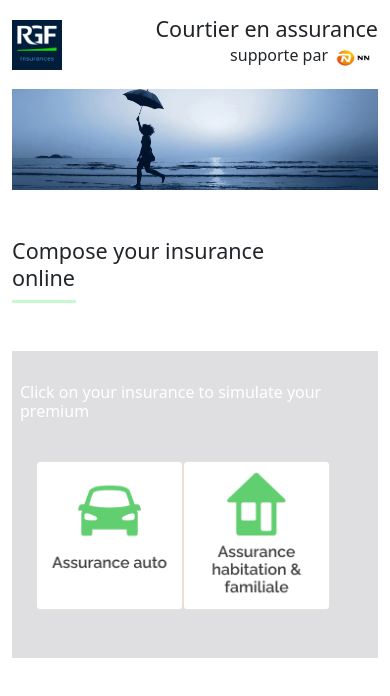
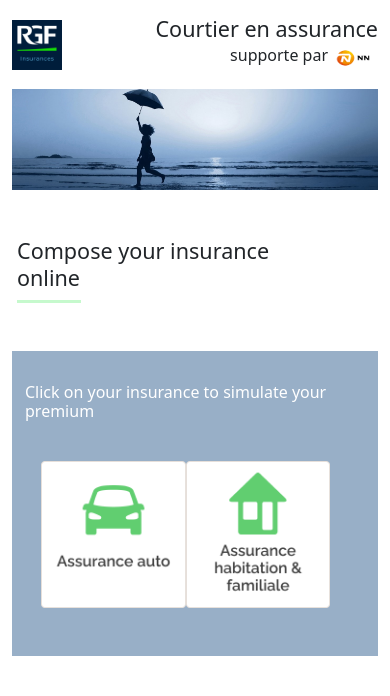
Before and after one commit to Daminihexaware/rgf-ui, a React (Vite) app: page / in a window 390 px wide. Shown: the top 696 px of the page. Built offline with nearby package versions, Linux system fonts and the light colour scheme.

Commit message:
Responsive issues

```diff
--- a/src/components/Details/details.css
+++ b/src/components/Details/details.css
@@ -33,10 +33,11 @@
 }
 .info-icon{
     position:absolute;
-    top:-8px;
+    top:-3px;
+    margin-left: 6px;
 }
 .fa-info{
-    font-size: 1.2rem;
+    font-size: 1.1rem;
     color:#00ad73;
     cursor:pointer;
 }
--- a/src/components/habitation/habitation.css
+++ b/src/components/habitation/habitation.css
@@ -66,9 +66,24 @@
   .btn-size {
     min-width: 145px !important;
     width: 145px !important;
-    margin-left: 60px !important;;
+    margin-left: 60px !important;
+  }
+}
+
+@media only screen and (max-width: 991px) {
+  .mobile-devices {
+    display: block !important;
   }
 
+  .desktop-devices {
+    display: none !important;
+  }
+
+  .btn-size {
+    min-width: 145px !important;
+    width: 145px !important;
+    margin-left: 60px !important;
+  }
 }
 
 @media only screen and (max-width: 576px) {
@@ -82,14 +97,18 @@
   .btn-size {
     min-width: 145px !important;
     width: 145px !important;
-    margin-left: 60px !important;;
+    margin-left: 60px !important;
   }
 
+  .row > div {
+    padding-left: 5px !important;
+  }
 }
 
 @media only screen and (max-width: 320px) {
   .mobile-devices {
     display: block !important;
+    padding-left: 4px !important;
   }
   .desktop-devices {
     display: none !important;
--- a/src/components/habitation/habitation.tsx
+++ b/src/components/habitation/habitation.tsx
@@ -101,7 +101,7 @@ const VehicleHabitation = () => {
               <div className="row px-0 d-flex align-items-center">
                 <div className="col-md-8 align-items-center desktop-devices">
                   <img className="p-2 iconSize" src={mail} />
-                  <div className="h6 text-white col-6 text-size">
+                  <div className="h6 text-white text-size">
                     {/* Composez votre assurance habitation ideale */}I would
                     like to receive more information
                   </div>
--- a/src/components/home/home.css
+++ b/src/components/home/home.css
@@ -19,7 +19,7 @@
 
 .controls {
   justify-content: space-around;
-  background-color: rgb(223, 223, 226);
+  background-color: #98AFC7;
 }
 
 .horizontal-line {
@@ -53,7 +53,7 @@ img {
   }
   .controls {
     justify-content: space-around;
-    background-color: rgb(223, 223, 226);
+    background-color: #98AFC7;
   }
   .horizontal-line {
     width: 6rem;
@@ -81,7 +81,7 @@ img {
   }
   .controls {
     justify-content: space-around;
-    background-color: rgb(223, 223, 226);
+    background-color: #98AFC7;
   }
   .horizontal-line {
     width: 6rem;
@@ -110,7 +110,7 @@ img {
   }
   .controls {
     justify-content: space-around;
-    background-color: rgb(223, 223, 226);
+    background-color: #98AFC7;
   }
   .horizontal-line {
     width: 6rem;
--- a/src/components/simulation/simulation.tsx
+++ b/src/components/simulation/simulation.tsx
@@ -19,8 +19,8 @@ const VehicleSimulation = () => {
 
   return (
     <div>
-      <div className="col-md-6 offset-md-3">
-        <div className="container mx-auto">
+      <div className="container mx-auto">
+        <div className="col-md-6 offset-md-3">
           <div className={open ? "popup" : "popup-hide"}>
             <i
               className="fa fa-times-circle"
@@ -60,7 +60,11 @@ const VehicleSimulation = () => {
           </div>
           <div className={open ? "simulation-info-blur" : "simulation-info"}>
             <div>
-              <img src={policybanner} className="content-home" />
+              <img
+                src={policybanner}
+                className="content-home"
+                sizes="(max-width: 380px) 300px, (max-width: 450px) 450px, (max-width: 1000px) 600px"
+              />
             </div>
             <div className="p-3 container">
               <span className="h4">
```
